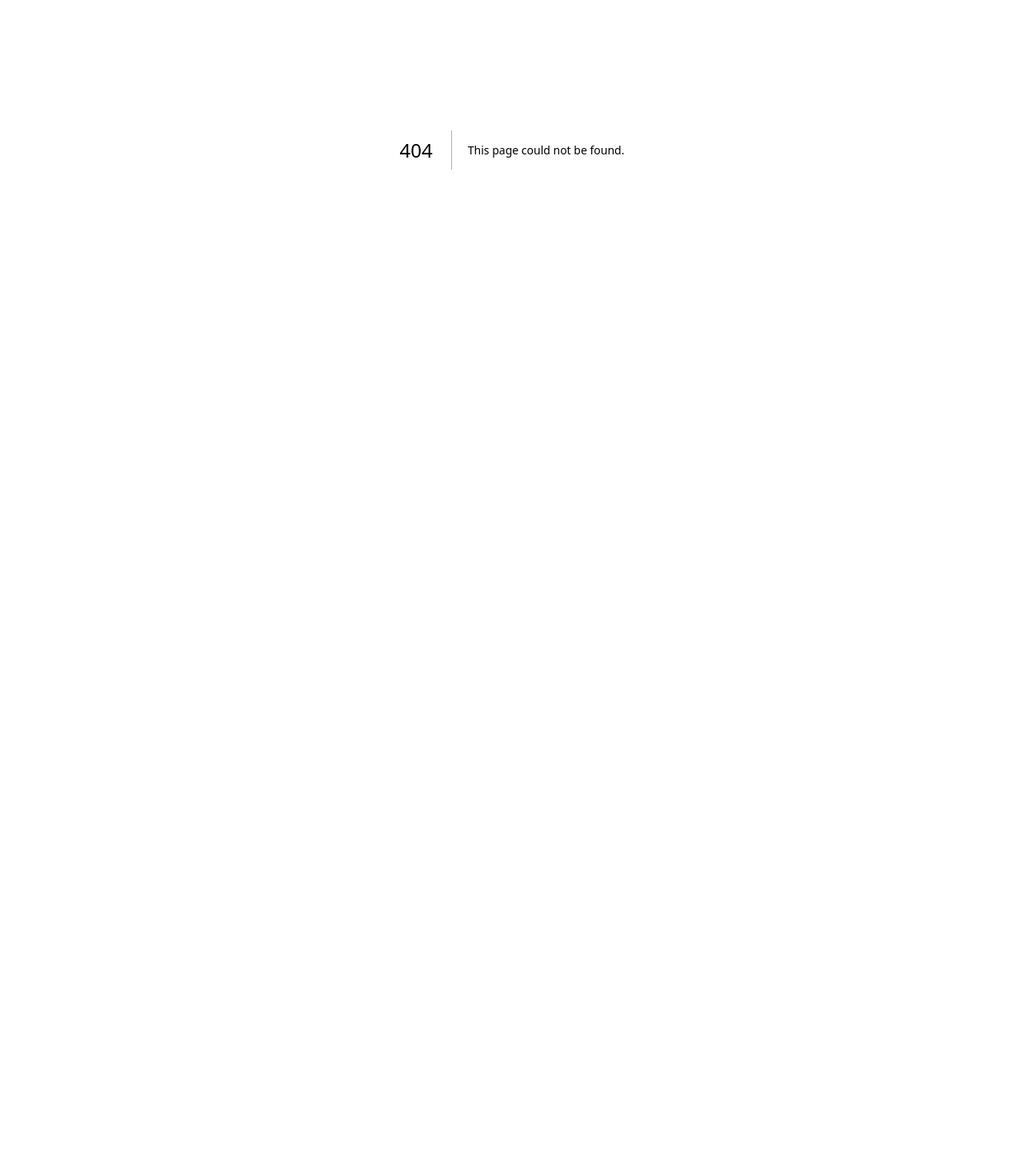
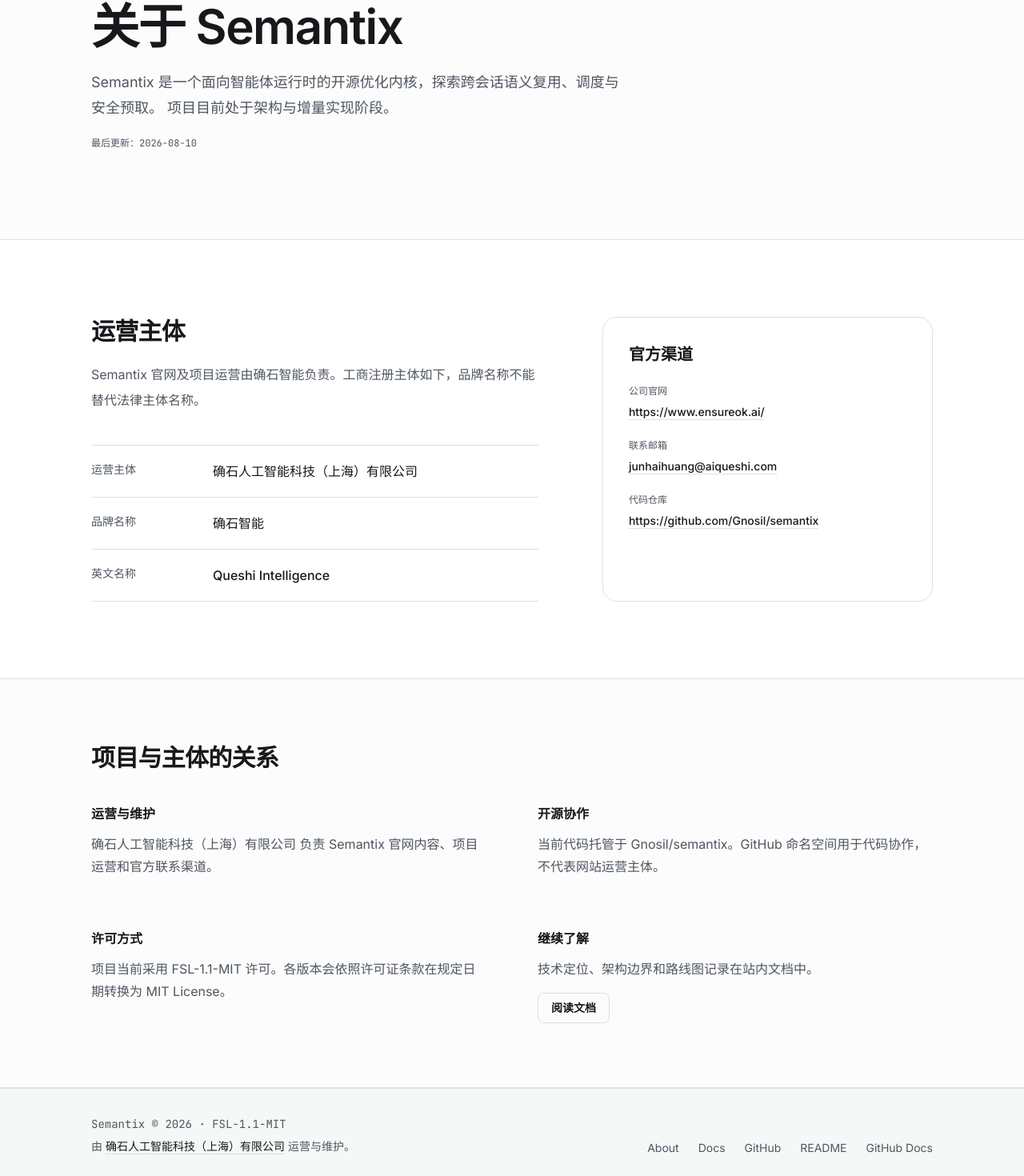
Before and after one commit to Allenllii/semantix, a Next.js app in the folder site/: page /about in a window 1280 px wide. Before the commit this address had no page. Shown: the part 213-1683 px from the top of the page at 80% size. Before the commit the page ends 800 px from the top, so only its background shows below. Built offline with nearby package versions, Linux system fonts and the light colour scheme.

Commit message:
feat(site): publish operator identity

```diff
--- /dev/null
+++ b/site/src/app/about/page.tsx
@@ -0,0 +1,147 @@
+import type { Metadata } from "next";
+import Link from "next/link";
+import Footer from "@/components/Footer";
+import Nav from "@/components/Nav";
+import { siteIdentity } from "@/lib/site-identity";
+
+export const metadata: Metadata = {
+  title: "关于 Semantix",
+  description: "了解 Semantix 的项目定位、运营主体、维护关系与联系渠道。",
+  alternates: { canonical: "/about" },
+};
+
+const operatorDetails = [
+  ["运营主体", siteIdentity.operator.legalName],
+  ["品牌名称", siteIdentity.operator.brandName],
+  ["英文名称", siteIdentity.operator.englishName],
+] as const;
+
+export default function AboutPage() {
+  return (
+    <>
+      <Nav />
+      <main className="min-h-[100dvh] bg-background pt-16">
+        <section className="border-b border-border bg-muted/40 py-20 md:py-28">
+          <div className="wrap">
+            <p className="font-mono text-sm font-semibold text-accent">
+              About Semantix
+            </p>
+            <h1 className="mt-5 max-w-3xl text-4xl font-semibold tracking-tight text-foreground md:text-6xl">
+              关于 Semantix
+            </h1>
+            <p className="mt-6 max-w-2xl text-lg leading-8 text-muted-foreground">
+              Semantix 是一个面向智能体运行时的开源优化内核，探索跨会话语义复用、调度与安全预取。
+              项目目前处于架构与增量实现阶段。
+            </p>
+            <p className="mt-5 font-mono text-xs text-muted-foreground">
+              最后更新：{siteIdentity.lastUpdated}
+            </p>
+          </div>
+        </section>
+
+        <section className="wrap py-16 md:py-24">
+          <div className="grid gap-12 lg:grid-cols-[minmax(0,1.15fr)_minmax(18rem,0.85fr)] lg:gap-20">
+            <div>
+              <h2 className="text-3xl font-semibold tracking-tight text-foreground">
+                运营主体
+              </h2>
+              <p className="mt-5 max-w-2xl leading-8 text-muted-foreground">
+                Semantix 官网及项目运营由确石智能负责。工商注册主体如下，品牌名称不能替代法律主体名称。
+              </p>
+
+              <dl className="mt-10 border-t border-border">
+                {operatorDetails.map(([label, value]) => (
+                  <div
+                    key={label}
+                    className="grid gap-2 border-b border-border py-5 sm:grid-cols-[8rem_1fr] sm:gap-6"
+                  >
+                    <dt className="font-mono text-sm text-muted-foreground">{label}</dt>
+                    <dd className="font-medium text-foreground">{value}</dd>
+                  </div>
+                ))}
+              </dl>
+            </div>
+
+            <aside className="rounded-2xl border border-border bg-card p-6 md:p-8">
+              <h2 className="text-xl font-semibold text-foreground">官方渠道</h2>
+              <div className="mt-6 space-y-6 text-sm">
+                <div>
+                  <p className="font-mono text-xs text-muted-foreground">公司官网</p>
+                  <a
+                    href={siteIdentity.operator.url}
+                    target="_blank"
+                    rel="noopener noreferrer"
+                    className="mt-2 inline-block break-all font-medium text-foreground underline decoration-border underline-offset-4 transition-colors hover:text-accent hover:decoration-accent"
+                  >
+                    {siteIdentity.operator.url}
+                  </a>
+                </div>
+                <div>
+                  <p className="font-mono text-xs text-muted-foreground">联系邮箱</p>
+                  <a
+                    href={`mailto:${siteIdentity.operator.email}`}
+                    className="mt-2 inline-block break-all font-medium text-foreground underline decoration-border underline-offset-4 transition-colors hover:text-accent hover:decoration-accent"
+                  >
+                    {siteIdentity.operator.email}
+                  </a>
+                </div>
+                <div>
+                  <p className="font-mono text-xs text-muted-foreground">代码仓库</p>
+                  <a
+                    href={siteIdentity.repositoryUrl}
+                    target="_blank"
+                    rel="noopener noreferrer"
+                    className="mt-2 inline-block break-all font-medium text-foreground underline decoration-border underline-offset-4 transition-colors hover:text-accent hover:decoration-accent"
+                  >
+                    {siteIdentity.repositoryUrl}
+                  </a>
+                </div>
+              </div>
+            </aside>
+          </div>
+        </section>
+
+        <section className="border-y border-border bg-muted/40">
+          <div className="wrap py-16 md:py-20">
+            <h2 className="text-3xl font-semibold tracking-tight text-foreground">
+              项目与主体的关系
+            </h2>
+            <div className="mt-10 grid gap-10 md:grid-cols-2 md:gap-16">
+              <div>
+                <h3 className="font-semibold text-foreground">运营与维护</h3>
+                <p className="mt-3 leading-7 text-muted-foreground">
+                  {siteIdentity.operator.legalName} 负责 Semantix 官网内容、项目运营和官方联系渠道。
+                </p>
+              </div>
+              <div>
+                <h3 className="font-semibold text-foreground">开源协作</h3>
+                <p className="mt-3 leading-7 text-muted-foreground">
+                  当前代码托管于 Gnosil/semantix。GitHub 命名空间用于代码协作，不代表网站运营主体。
+                </p>
+              </div>
+              <div>
+                <h3 className="font-semibold text-foreground">许可方式</h3>
+                <p className="mt-3 leading-7 text-muted-foreground">
+                  项目当前采用 {siteIdentity.licenseName} 许可。各版本会依照许可证条款在规定日期转换为 MIT License。
+                </p>
+              </div>
+              <div>
+                <h3 className="font-semibold text-foreground">继续了解</h3>
+                <p className="mt-3 leading-7 text-muted-foreground">
+                  技术定位、架构边界和路线图记录在站内文档中。
+                </p>
+                <Link
+                  href="/docs"
+                  className="mt-4 inline-flex rounded-md border border-border px-4 py-2 text-sm font-semibold text-foreground transition-colors hover:border-accent hover:text-accent active:translate-y-px"
+                >
+                  阅读文档
+                </Link>
+              </div>
+            </div>
+          </div>
+        </section>
+      </main>
+      <Footer />
+    </>
+  );
+}
--- a/site/src/app/layout.tsx
+++ b/site/src/app/layout.tsx
@@ -1,5 +1,6 @@
 import type { Metadata } from "next";
 import { Inter, JetBrains_Mono } from "next/font/google";
+import { organizationJsonLd, siteIdentity } from "@/lib/site-identity";
 import "./globals.css";
 
 const inter = Inter({
@@ -15,9 +16,11 @@
 });
 
 export const metadata: Metadata = {
-  title: "Semantix — a self-evolving agent kernel",
+  metadataBase: new URL(siteIdentity.productUrl),
+  title: "Semantix - a self-evolving agent kernel",
   description:
-    "A self-evolving agent kernel that sits between any agent harness and its resources — semantic caching, speculative prefetch, and scheduling that learn from your usage habits.",
+    "A self-evolving agent kernel that sits between any agent harness and its resources, with semantic caching, speculative prefetch, and adaptive scheduling.",
+  alternates: { canonical: "/" },
   icons: [{ rel: "icon", url: "/seo/favicon.svg", type: "image/svg+xml" }],
 };
 
@@ -31,7 +34,15 @@
       lang="zh-CN"
       className={`${inter.variable} ${jetbrains.variable} h-full antialiased`}
     >
-      <body className="min-h-full flex flex-col">{children}</body>
+      <body className="min-h-full flex flex-col">
+        <script
+          type="application/ld+json"
+          dangerouslySetInnerHTML={{
+            __html: JSON.stringify(organizationJsonLd).replace(/</g, "\\u003c"),
+          }}
+        />
+        {children}
+      </body>
     </html>
   );
 }
--- a/site/src/components/Footer.tsx
+++ b/site/src/components/Footer.tsx
@@ -1,6 +1,8 @@
 import Link from "next/link";
+import { siteIdentity } from "@/lib/site-identity";
 
 const links = [
+  { label: "About", href: "/about", external: false },
   { label: "Docs", href: "/docs", external: false },
   { label: "GitHub", href: "https://github.com/Gnosil/semantix", external: true },
   {
@@ -18,11 +20,23 @@
 export default function Footer() {
   return (
     <footer className="border-t border-border bg-muted py-8">
-      <div className="wrap flex flex-col items-center justify-between gap-4 md:flex-row">
-        <p className="text-sm text-muted-foreground font-mono">
-          Semantix © 2026 · MIT licensed · built to evolve.
-        </p>
-        <nav className="flex items-center gap-6">
+      <div className="wrap flex flex-col justify-between gap-6 md:flex-row md:items-end">
+        <div className="max-w-xl text-sm leading-6 text-muted-foreground">
+          <p className="font-mono">
+            Semantix © 2026 · {siteIdentity.licenseName}
+          </p>
+          <p className="mt-1">
+            由
+            <Link
+              href="/about"
+              className="mx-1 font-medium text-foreground underline decoration-border underline-offset-4 transition-colors hover:text-accent hover:decoration-accent"
+            >
+              {siteIdentity.operator.legalName}
+            </Link>
+            运营与维护。
+          </p>
+        </div>
+        <nav aria-label="页脚导航" className="flex flex-wrap items-center gap-x-6 gap-y-3">
           {links.map((link) => (
             <Link
               key={link.label}
--- /dev/null
+++ b/site/src/lib/site-identity.ts
@@ -0,0 +1,35 @@
+export const siteIdentity = {
+  productName: "Semantix",
+  productUrl: "https://semantix.ensureok.ai",
+  repositoryUrl: "https://github.com/Gnosil/semantix",
+  licenseName: "FSL-1.1-MIT",
+  lastUpdated: "2026-08-10",
+  operator: {
+    legalName: "确石人工智能科技（上海）有限公司",
+    brandName: "确石智能",
+    englishName: "Queshi Intelligence",
+    url: "https://www.ensureok.ai/",
+    logoUrl: "https://www.ensureok.ai/ensureok-logo.png",
+    email: "junhaihuang@aiqueshi.com",
+  },
+} as const;
+
+export const organizationJsonLd = {
+  "@context": "https://schema.org",
+  "@type": "Organization",
+  "@id": `${siteIdentity.operator.url}#organization`,
+  name: siteIdentity.operator.legalName,
+  alternateName: [
+    siteIdentity.operator.brandName,
+    siteIdentity.operator.englishName,
+  ],
+  url: siteIdentity.operator.url,
+  logo: siteIdentity.operator.logoUrl,
+  email: `mailto:${siteIdentity.operator.email}`,
+  contactPoint: {
+    "@type": "ContactPoint",
+    email: siteIdentity.operator.email,
+    contactType: "project inquiries",
+    availableLanguage: ["zh-CN", "en"],
+  },
+};
```
